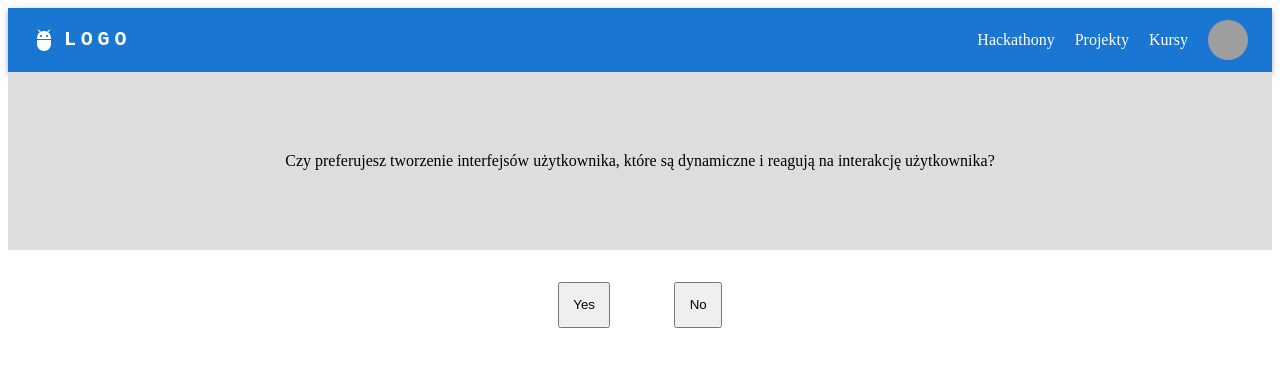
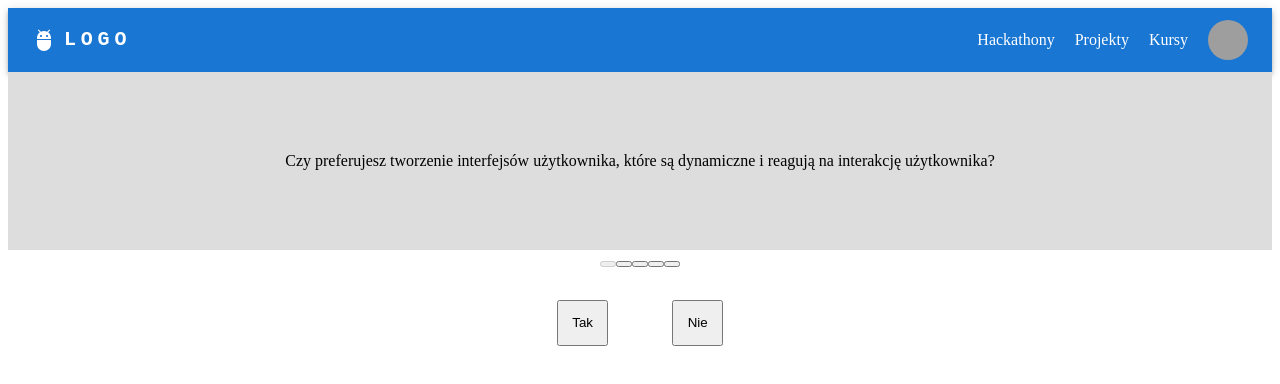
Before and after one commit to akai-org/HackYeah-Stargate, a React (Vite) app in the folder ui/: page / in a window 1280 px wide. Shown: the top 384 px of the page. Built offline with nearby package versions, Linux system fonts and the light colour scheme; grey boxes are pictures that could not be loaded.

Commit message:
quiz config

```diff
--- a/ui/src/Carousel.jsx
+++ b/ui/src/Carousel.jsx
@@ -28,7 +28,7 @@ export default function Carousel({
       isPlaying={isPlaying}
       infinite={true}
     >
-      {showTitle&&<h2>{carouselTitle}</h2>}
+      {showTitle && <h2>{carouselTitle}</h2>}
       <Slider>
         {slidesData.map((item, index) => (
           <>
@@ -51,8 +51,8 @@ export default function Carousel({
         ))}
       </Slider>
       {dots && <DotGroup />}
-      {buttons && <ButtonBack>Back</ButtonBack> && (
-        <ButtonNext>Next</ButtonNext>
+      {buttons && <ButtonBack>{"<"}</ButtonBack> && (
+        <ButtonNext>{">"}</ButtonNext>
       )}
     </CarouselProvider>
   );
--- a/ui/src/Quiz.jsx
+++ b/ui/src/Quiz.jsx
@@ -3,6 +3,7 @@ import styles from "./Quiz.module.css";
 import {
   ButtonNext,
   CarouselProvider,
+  DotGroup,
   Slide,
   Slider,
 } from "pure-react-carousel";
@@ -14,30 +15,14 @@ import {
   DialogTitle,
 } from "@mui/material";
 import { Box } from "@mui/system";
+import { quizData } from "./QuizData";
 
 function Quiz() {
   const [question, setQuestion] = useState(0);
   const [open, setOpen] = useState(false);
 
-  const questionData = [
-    {
-      question:
-        "Czy preferujesz tworzenie interfejsów użytkownika, które są dynamiczne i reagują na interakcję użytkownika?",
-    },
-    {
-      question:
-        "Czy chcesz korzystać z gotowych komponentów i bibliotek do tworzenia interfejsu użytkownika?",
-    },
-    {
-      question:
-        "Czy zależy ci na dużej społeczności i dostępie do dużej ilości materiałów edukacyjnych?",
-    },
-    { question: "Czy interesujesz się tworzeniem aplikacji mobilnych?" },
-    { question: "Czy interesujesz się analizą danych?" },
-  ];
-
   useEffect(() => {
-    if (question === questionData.length - 1)
+    if (question === quizData.questionData.length - 1)
       setTimeout(() => {
         setOpen(true);
       }, 3000);
@@ -46,13 +31,14 @@ function Quiz() {
   return (
     <div className={styles.quiz}>
       <CarouselProvider
-        totalSlides={questionData.length}
+        totalSlides={quizData.questionData.length}
         visibleSlides={1}
         isIntrinsicHeight={true}
+        dragEnabled={false}
         className={styles.carousel}
       >
         <Slider>
-          {questionData.map((item, index) => (
+          {quizData.questionData.map((item, index) => (
             <Slide key={index}>
               <Box sx={{ padding: "5rem", backgroundColor: "#ddd" }}>
                 {item.question}
@@ -60,34 +46,33 @@ function Quiz() {
             </Slide>
           ))}
         </Slider>
+        <DotGroup/>
         <ButtonNext
           onClick={() => setQuestion(question + 1)}
           style={{ margin: "2rem", padding: "1em" }}
         >
-          Yes
+          Tak
         </ButtonNext>
         <ButtonNext
           onClick={() => setQuestion(question + 1)}
           style={{ margin: "2rem", padding: "1em" }}
         >
-          No
+          Nie
         </ButtonNext>
       </CarouselProvider>
 
       <Dialog open={open} className={styles.dialog}>
         <DialogTitle>
-          <img src="react.png" alt="react" className={styles.image} />
+          <img
+            src={`${quizData.dialogImage}.png`}
+            alt={quizData.dialogImage}
+            className={styles.image}
+          />
           <br />
-          React
+          {quizData.dialogTitle}
         </DialogTitle>
         <DialogContent>
-          <DialogContentText>
-            Powinieneś spróbować React'a. Dzięki niemu będziesz mógł tworzyć
-            frontend dla strony oparty o komponentach. Posiada on dużą
-            społeczność, dzięki czemu łatwo znaleźć potrzebne informacje oraz
-            biblioteki z gotowymi komponentami. React jest również
-            wykorzystywany przez wiele firm, co może pomóc w znalezieniu pracy.
-          </DialogContentText>
+          <DialogContentText>{quizData.dialogText}</DialogContentText>
         </DialogContent>
       </Dialog>
     </div>
--- /dev/null
+++ b/ui/src/QuizData.jsx
@@ -0,0 +1,21 @@
+export const quizData ={
+    questionData : [
+    {
+      question:
+        "Czy preferujesz tworzenie interfejsów użytkownika, które są dynamiczne i reagują na interakcję użytkownika?",
+    },
+    {
+      question:
+        "Czy chcesz korzystać z gotowych komponentów i bibliotek do tworzenia interfejsu użytkownika?",
+    },
+    {
+      question:
+        "Czy zależy ci na dużej społeczności i dostępie do dużej ilości materiałów edukacyjnych?",
+    },
+    { question: "Czy interesujesz się tworzeniem aplikacji mobilnych?" },
+    { question: "Czy interesujesz się analizą danych?" },
+  ],
+  dialogImage:"react",
+  dialogTitle:"React",
+  dialogText:"Powinieneś spróbować React'a. Dzięki niemu będziesz mógł tworzyć frontend dla strony oparty o komponentach. Posiada on dużą społeczność, dzięki czemu łatwo znaleźć potrzebne informacje oraz biblioteki z gotowymi komponentami. React jest również wykorzystywany przez wiele firm, co może pomóc w znalezieniu pracy."
+}
```
